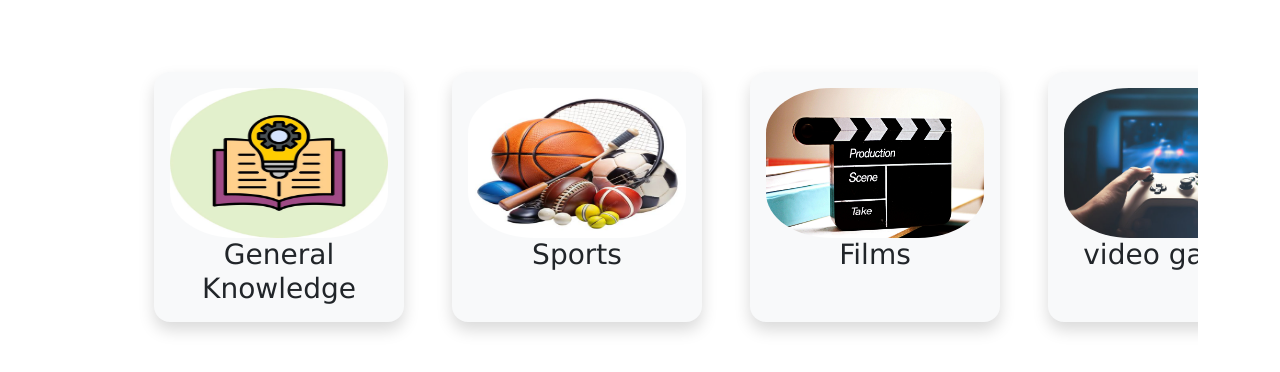
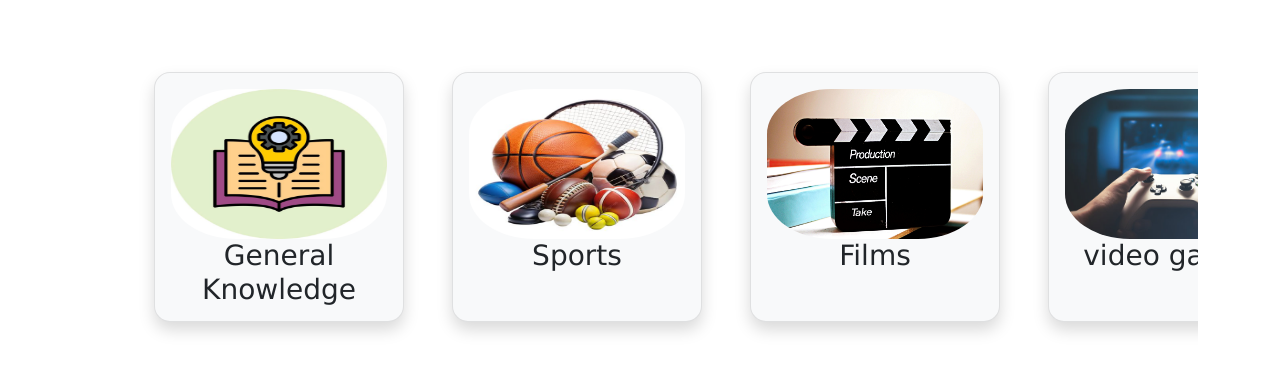
Before and after one commit to Raheem54/Trivia-Game, a plain HTML site: page index.html in a window 1280 px wide. Drawn offline with Linux system fonts and the light colour scheme.

Commit message:
edit style

```diff
--- a/css/styles.css
+++ b/css/styles.css
@@ -8,6 +8,7 @@ html {
     width: 250px;
     cursor: pointer;
     flex-shrink: 0 !important;
+    border: 1px rgba(0, 0, 0, 0.1) solid;
     transition: all 0.3s;
 }
 
```
